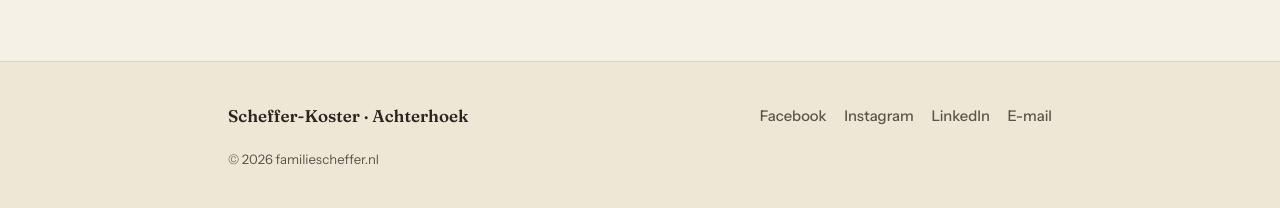
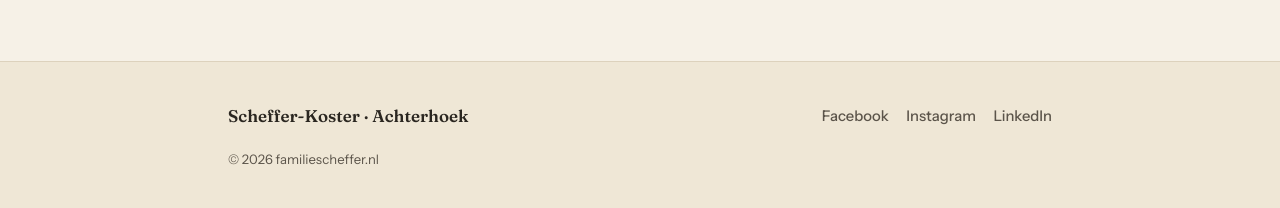
Before and after one commit to alexscheffer/familiescheffer, a Jekyll site: the page built from index.html, in a window 1280 px wide. Shown: the part 1320-1528 px from the top of the page. Built offline with Jekyll 4.4.1, drawn with Linux system fonts in a browser that asks for light colours.

Commit message:
Use relative_url for all internal links and drop mailto
{% link %} laat baseurl niet voorlopen, dus alle nav- en card-links
gingen op de github.io-test-URL naar /alex/ in plaats van
/familiescheffer/alex/. Overal naar het relative_url-filter overgezet
zodat baseurl consistent doorwerkt.

Mailto-link uit de footer verwijderd om scrapers/spam te ontmoedigen.

Co-Authored-By: Claude Opus 4.7 (1M context) <noreply@anthropic.com>

```diff
--- a/_includes/footer.html
+++ b/_includes/footer.html
@@ -5,8 +5,6 @@
       <a href="https://www.facebook.com/arjanalex.schefferkoster" target="_blank" rel="noopener">Facebook</a>
       <a href="https://www.instagram.com/schefferkoster/?hl=nl" target="_blank" rel="noopener">Instagram</a>
       <a href="https://www.linkedin.com/in/alex-scheffer-koster/" target="_blank" rel="noopener">LinkedIn</a>
-      <!-- TODO: zet hieronder je eigen e-mailadres -->
-      <a href="mailto:info@familiescheffer.nl">E-mail</a>
     </nav>
     <p class="footer-meta">&copy; {{ site.time | date: '%Y' }} familiescheffer.nl</p>
   </div>
--- a/_includes/header.html
+++ b/_includes/header.html
@@ -1,8 +1,8 @@
 <header class="site-header">
-  <a class="brand" href="{% link index.html %}">A&amp;A</a>
+  <a class="brand" href="{{ '/' | relative_url }}">A&amp;A</a>
   <nav class="site-nav">
-    <a href="{% link index.html %}"{% if page.url == "/" %} aria-current="page"{% endif %}>Gezin</a>
-    <a href="{% link alex.html %}"{% if page.url == "/alex/" %} aria-current="page"{% endif %}>Alex</a>
-    <a href="{% link arjan.html %}"{% if page.url == "/arjan/" %} aria-current="page"{% endif %}>Arjan</a>
+    <a href="{{ '/' | relative_url }}"{% if page.url == "/" %} aria-current="page"{% endif %}>Gezin</a>
+    <a href="{{ '/alex/' | relative_url }}"{% if page.url == "/alex/" %} aria-current="page"{% endif %}>Alex</a>
+    <a href="{{ '/arjan/' | relative_url }}"{% if page.url == "/arjan/" %} aria-current="page"{% endif %}>Arjan</a>
   </nav>
 </header>
--- a/index.html
+++ b/index.html
@@ -24,11 +24,11 @@ description: De familiewebsite van Arjan en Alex Scheffer-Koster uit de Achterho
   <!-- ===== TEASERS naar de andere pagina's ===== -->
   <section class="section">
     <div class="cards">
-      <a class="card reveal" href="{% link alex.html %}">
+      <a class="card reveal" href="{{ '/alex/' | relative_url }}">
         <h3>Alex</h3>
         <p>Rustig, breed geïnteresseerd, gek op wandelen en fietsen in de natuur. <span class="arrow">&rarr;</span></p>
       </a>
-      <a class="card reveal" href="{% link arjan.html %}">
+      <a class="card reveal" href="{{ '/arjan/' | relative_url }}">
         <h3>Arjan</h3>
         <p>Vrolijk en gastvrij, met een zwak voor het seizoensgewijs inrichten van het huis. <span class="arrow">&rarr;</span></p>
       </a>
```
